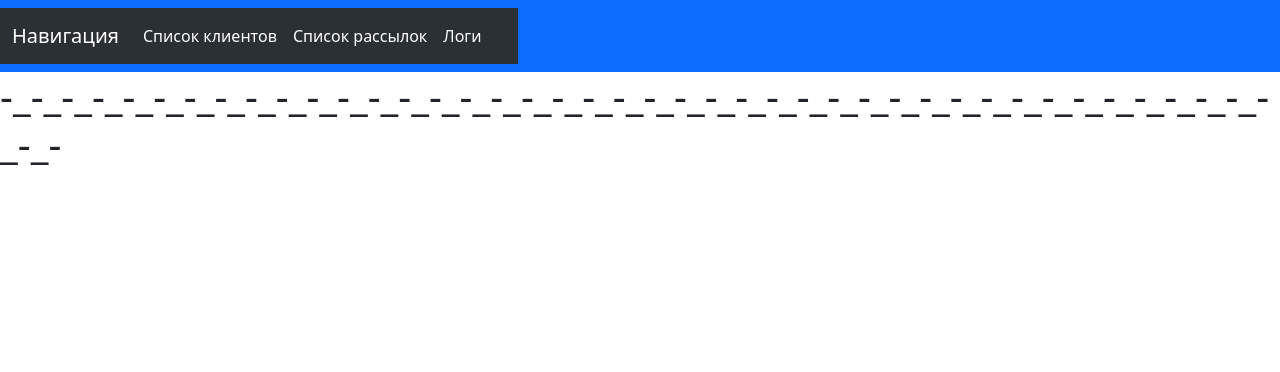
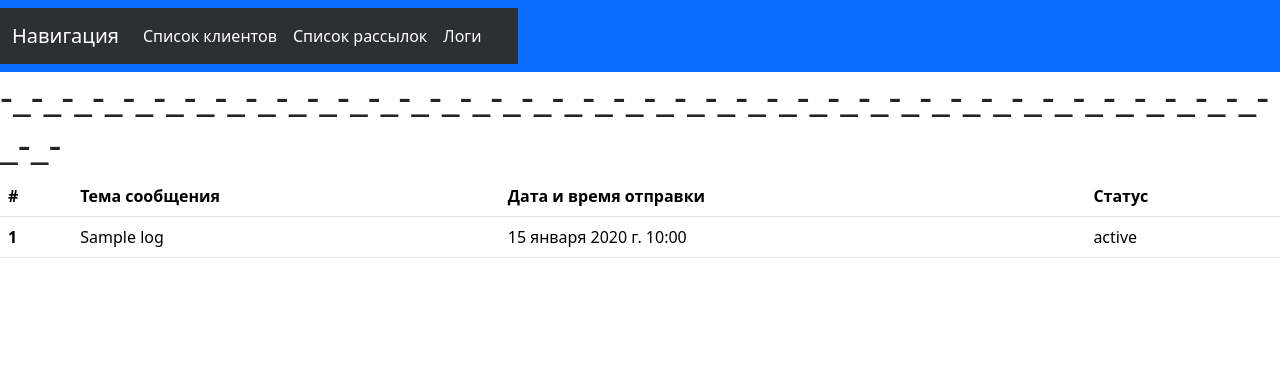
Before and after one commit to borik1and/Mailings, a Django app: template mailing/templates/mailing/mailing_loglist.html in a window 1280 px wide. Shown: the top 372 px of the page. Run offline with Django 4.2, Linux system fonts and the light colour scheme; the template is opened without the code that fills it: most values are stand-ins (such as "Sample title", 1, 10 or a date in 2020); data that the repository does not hold is empty.

Commit message:
changing code

```diff
--- a/mailing/templates/mailing/mailing_loglist.html
+++ b/mailing/templates/mailing/mailing_loglist.html
@@ -1,6 +1,30 @@
 {% extends 'clients/base.html' %}
 {% block content %}
+            <table class="table">
+              <thead>
+                <tr>
+                  <th scope="col">#</th>
+                  <th scope="col">Тема сообщения</th>
+                  <th scope="col">Дата и время отправки</th>
+                  <th scope="col">Статус</th>
+                </tr>
+              </thead>
 
+              <tbody>
+                <div class="row">
+
+                    {% for log in logs %}
+                      <tr>
+                        <th scope="row">1</th>
+                        <td>{{ log.subject }}</td>
+                        <td>{{ log.sent_at }}</td>
+                        <td>{{ log.status }}</td>
+                       </tr>
+                    {% endfor %}
+                </div>
+
+              </tbody>
+            </table>
 
 {% endblock %}
 
```
Also changed, not shown: mailing/management/commands/send_emails.py (+6 -1 lines), mailing/models.py (+13 -0 lines), mailing/views.py (+4 -3 lines).
